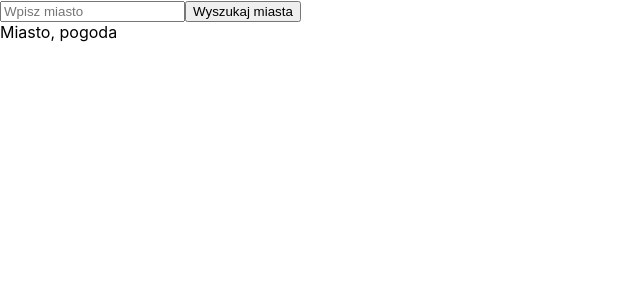
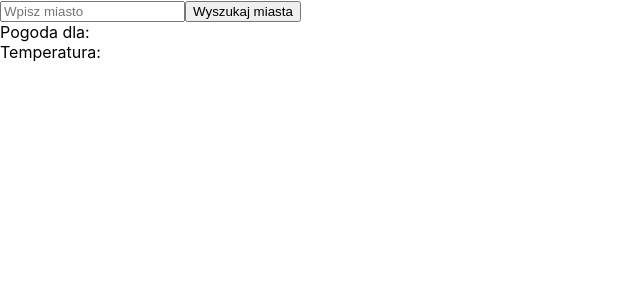
Before and after one commit to GrzegorzGardecki/Weather-App, a React (Create React App) app: page / in a window 1280 px wide. Shown: the top 300 px of the page, without its empty margins (0-640 px from the left). Built offline with nearby package versions, Linux system fonts and the light colour scheme.

Commit message:
naprawiony plik result

```diff
--- a/src/components/Result.js
+++ b/src/components/Result.js
@@ -1,8 +1,13 @@
 import React from 'react';
 
-const Result = () => {
+const Result = props => {
+    const {date, city, sunrise, sunset, temp, pressure, wind, err} = props.weather
+
     return (
-        <div>Miasto, pogoda</div>
+        <React.Fragment>
+            <div>Pogoda dla: {city}</div>
+            <div>Temperatura: {temp}</div>
+        </React.Fragment>
     );
 }
 
```
